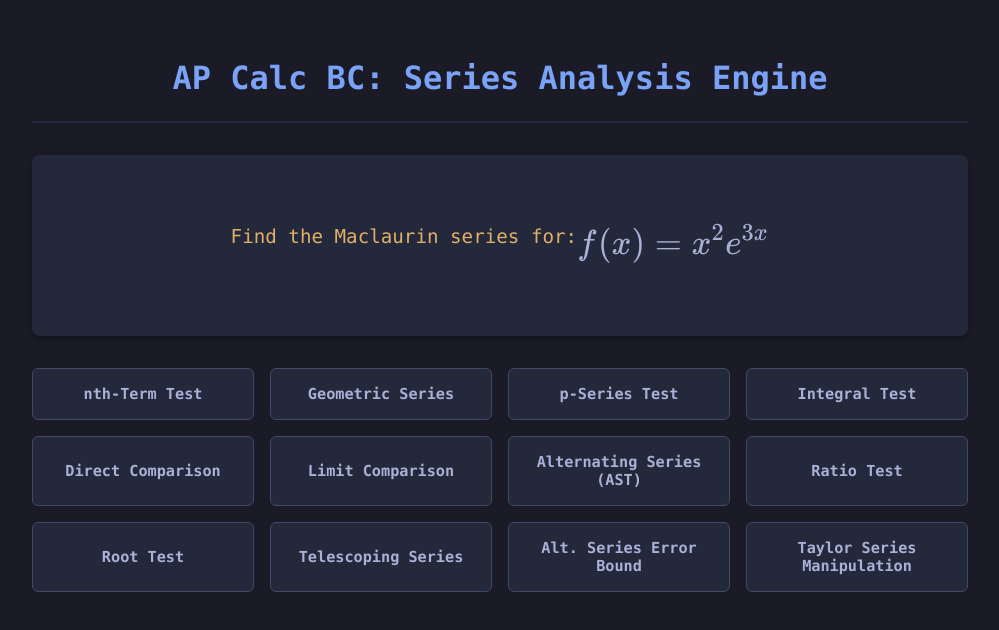
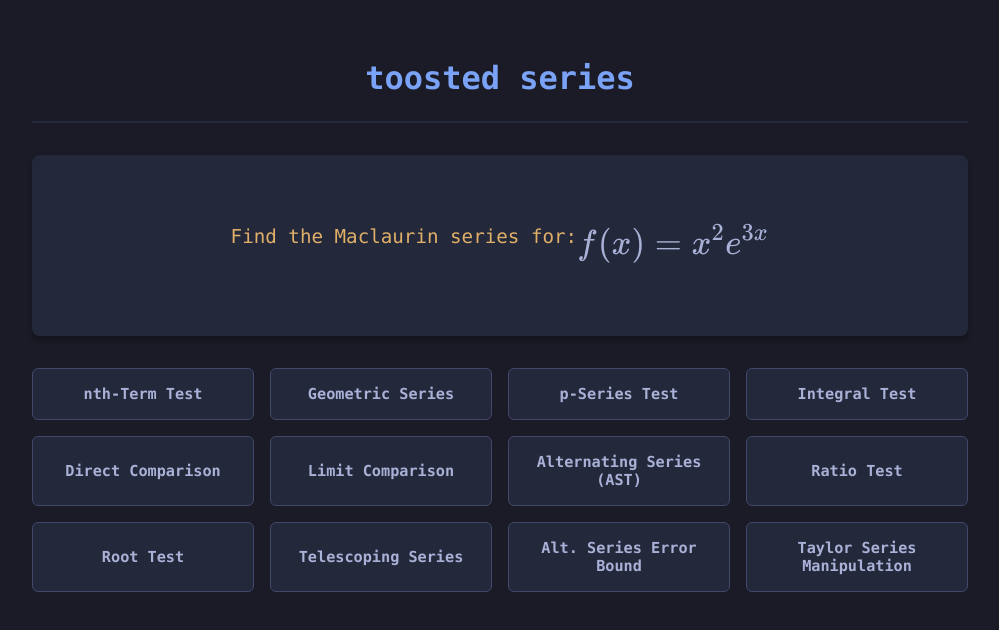
Before and after one commit to CarterHuynh/CarterHuynh.github.io, a plain HTML site: page index.html in a window 1280 px wide. Shown: the whole page, without its empty margins (140-1139 px from the left). Drawn offline with nearby package versions, Linux system fonts and the light colour scheme.

Commit message:
Update index.html

```diff
--- a/index.html
+++ b/index.html
@@ -160,7 +160,7 @@
 </head>
 <body>
 
-    <h1>AP Calc BC: Series Analysis Engine</h1>
+    <h1>toosted series</h1>
 
     <div id="problem-container">
         </div>
```
